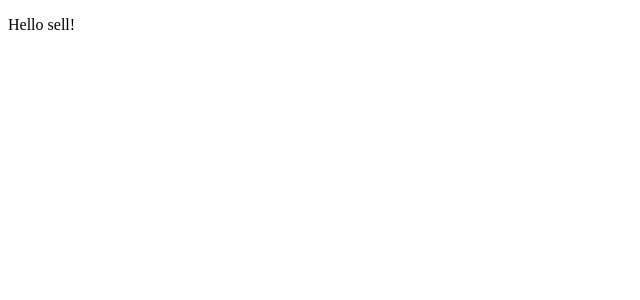
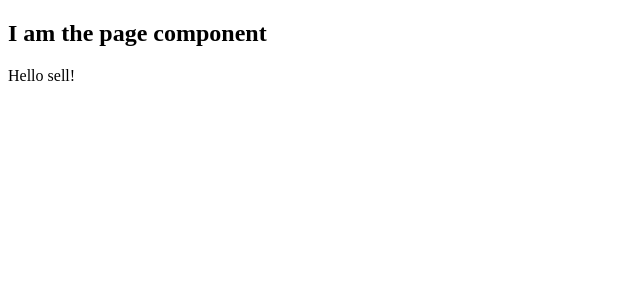
Before and after one commit to islomar/advanced-react-graphql-course, a Next.js app in the folder frontend/: page /sell in a window 1280 px wide. Shown: the top 300 px of the page, without its empty margins (0-640 px from the left). Built offline with nearby package versions, Linux system fonts and the light colour scheme.

Commit message:
Module 2: use the Page component for wrapping the sell page

```diff
--- a/frontend/components/Page.js
+++ b/frontend/components/Page.js
@@ -12,5 +12,5 @@ export default function Page({ children, cool }) {
 
 Page.propTypes = {
   cool: PropTypes.string,
-  children: PropTypes.arrayOf(PropTypes.node),
+  children: PropTypes.any,
 };
--- a/frontend/pages/sell.js
+++ b/frontend/pages/sell.js
@@ -1,5 +1,9 @@
+import Page from '../components/Page';
+
 export default function SellPage() {
-    return <div>
-        <p>Hello sell!</p>
-    </div>
+  return (
+    <Page>
+      <p>Hello sell!</p>
+    </Page>
+  );
 }
```
Also changed, not shown: 1 other file (tests, documents, lock files or other folders).
